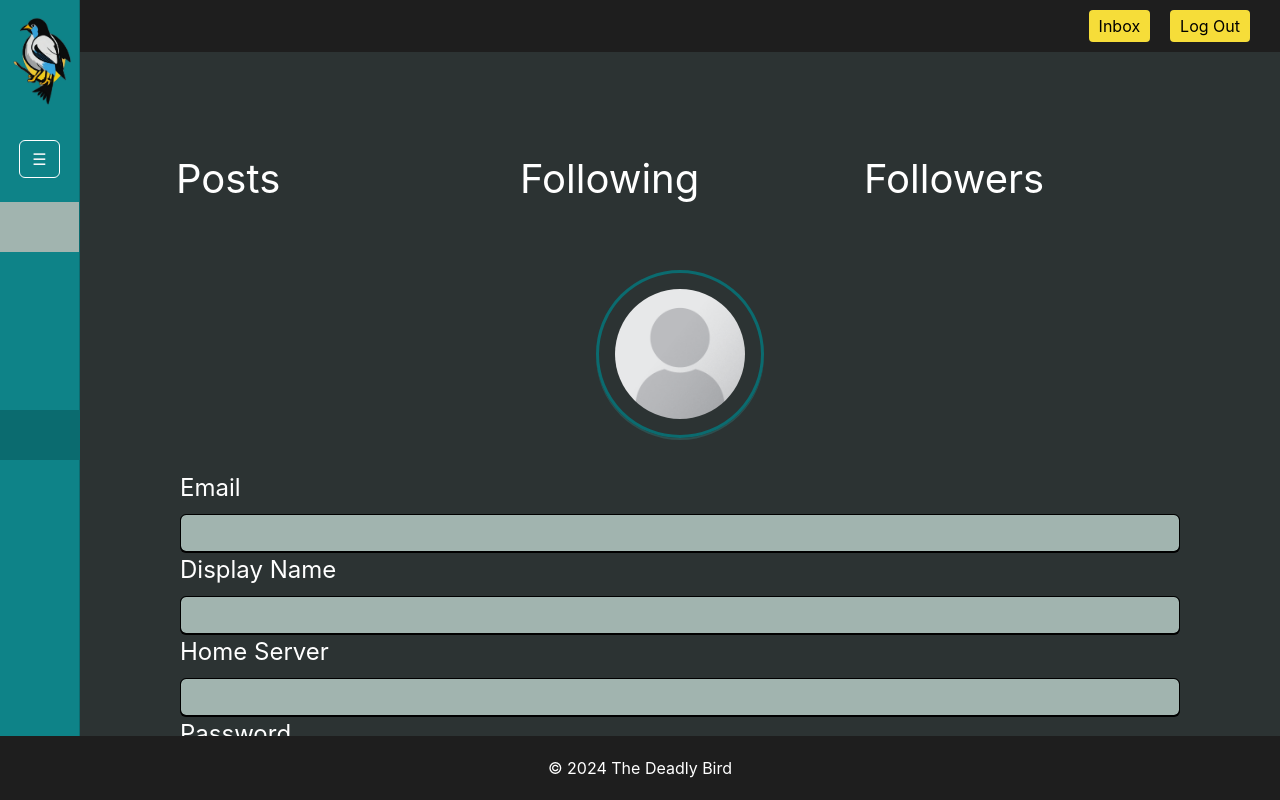
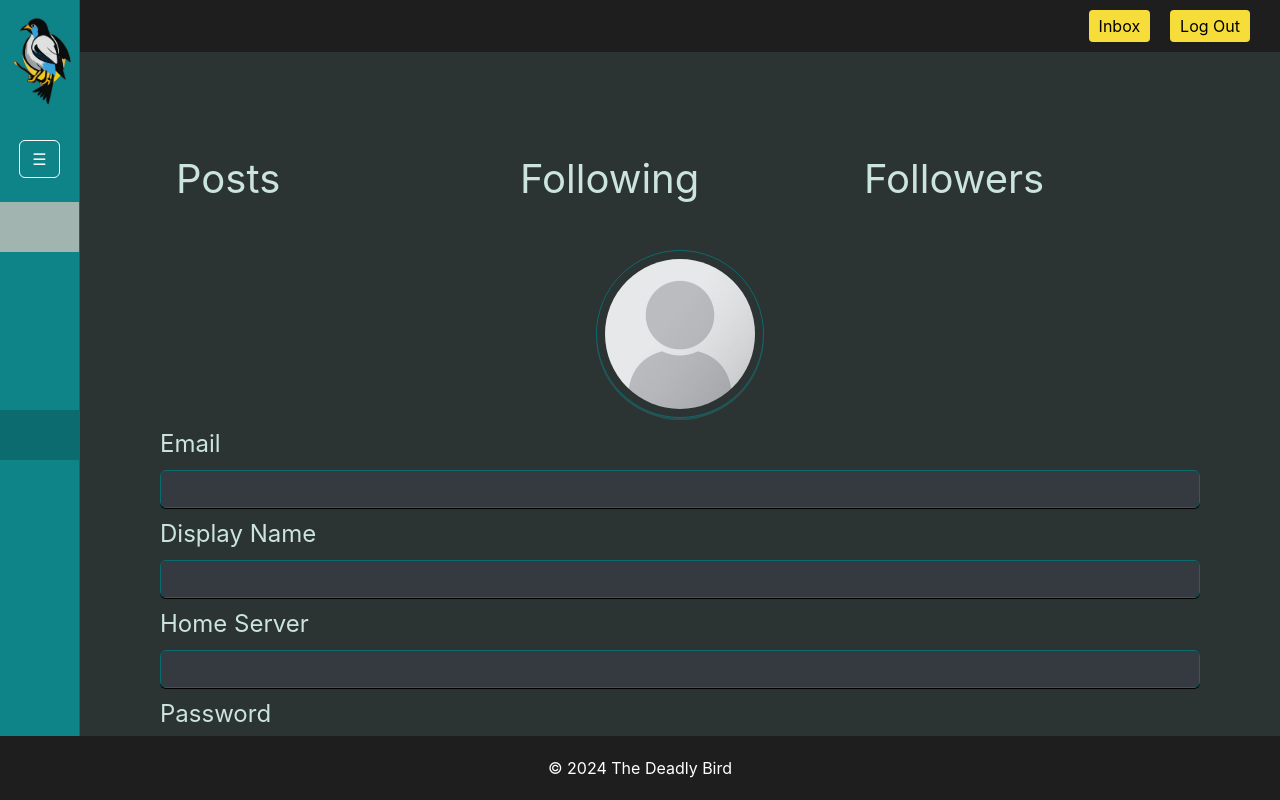
Before and after one commit to WillQizza/The-Deadly-Bird, a React (Create React App) app in the folder frontend/: page /profile/settings in a window 1280 px wide. Built offline with nearby package versions, Linux system fonts and the light colour scheme; no server answers; some icons are missing.

Commit message:
Changed color schema of settings page.

```diff
--- a/frontend/src/components/settings/SettingsForm.module.css
+++ b/frontend/src/components/settings/SettingsForm.module.css
@@ -3,7 +3,6 @@
   width: 100%;
   flex-direction: column;
   border-radius: 10px;
-  padding: 20px;
 }
 
 #avatarContainer {
@@ -15,10 +14,9 @@
 #avatarContainer #avatar {
   height: 168px;
   width: 168px;
-  border: 3px solid var(--dark-teal);
+  border: 1.5px solid var(--dark-teal);
   box-shadow: 0px 2px 0px var(--darker-teal);
-  padding: 1rem;
-  margin-bottom: 2rem;
+  padding: 0.5rem;
 }
 
 #avatarContainer #avatar:hover {
@@ -31,7 +29,7 @@
   margin: 2.5rem 0;
   background-color: var(--dark-teal) !important;
   border-color: var(--dark-teal) !important;
-  color: white !important;
+  color: var(--light-teal) !important;
   padding: 0.5rem;
 }
 
--- a/frontend/src/components/settings/SettingsForm.tsx
+++ b/frontend/src/components/settings/SettingsForm.tsx
@@ -1,4 +1,4 @@
-import { Button, Col, Form, Image, Modal, Row } from "react-bootstrap";
+import { Button, Form, Image, Modal } from "react-bootstrap";
 import styles from "./SettingsForm.module.css";
 import SettingsInput from "./SettingsInput";
 import React, { Fragment, useEffect, useState } from "react";
@@ -87,7 +87,7 @@ const SettingsForm: React.FC<SettingsFormOptions> = ({ author }) => {
       <Fragment>
         <div id={styles.container}>
           {/** Form */}
-          <Form method="POST" onSubmit={onSaveClicked} id={styles.form}>
+          <Form method="POST" onSubmit={onSaveClicked}>
             {/* Avatar */}
             <div id={styles.avatarContainer}>
               <Image
--- a/frontend/src/components/settings/SettingsInput.module.css
+++ b/frontend/src/components/settings/SettingsInput.module.css
@@ -1,18 +1,20 @@
 .container {
   flex-grow: 1;
+  margin: 0.5rem 0;
 }
 
 .label {
-  color: #fff;
+  color: var(--light-teal);
   font-size: 1.5em;
 }
 
 .input {
-  background-color: var(--light-teal);
-  border: 1px solid #000;
+  background-color: transparent;
+  border: 1px solid var(--dark-teal);
   box-shadow: 0px 1px 0px #000;
 }
 
-.input:disabled {
-  background-color: var(--lightish-teal);
+.input:focus {
+  border: 1px solid var(--teal);
+  box-shadow: 0 0 2px var(--lightish-teal);
 }
--- a/frontend/src/components/settings/SettingsInput.tsx
+++ b/frontend/src/components/settings/SettingsInput.tsx
@@ -23,7 +23,7 @@ const SettingsInput: React.FC<SettingsInputOptions> = options => {
 
   /** Settings input */
   return (
-    <Form.Group className={styles.container}>
+    <Form.Group className={styles.container} data-bs-theme={"dark"}>
       <Form.Label className={styles.label}>
         {options.title}
       </Form.Label>
--- a/frontend/src/routes/settings/SettingsPage.module.css
+++ b/frontend/src/routes/settings/SettingsPage.module.css
@@ -18,7 +18,7 @@
 }
 
 #header .headerItem {
-  color: white;
+  color: var(--light-teal);
   font-size: 2.5em;
   display: flex;
   justify-content: flex-end;
```
